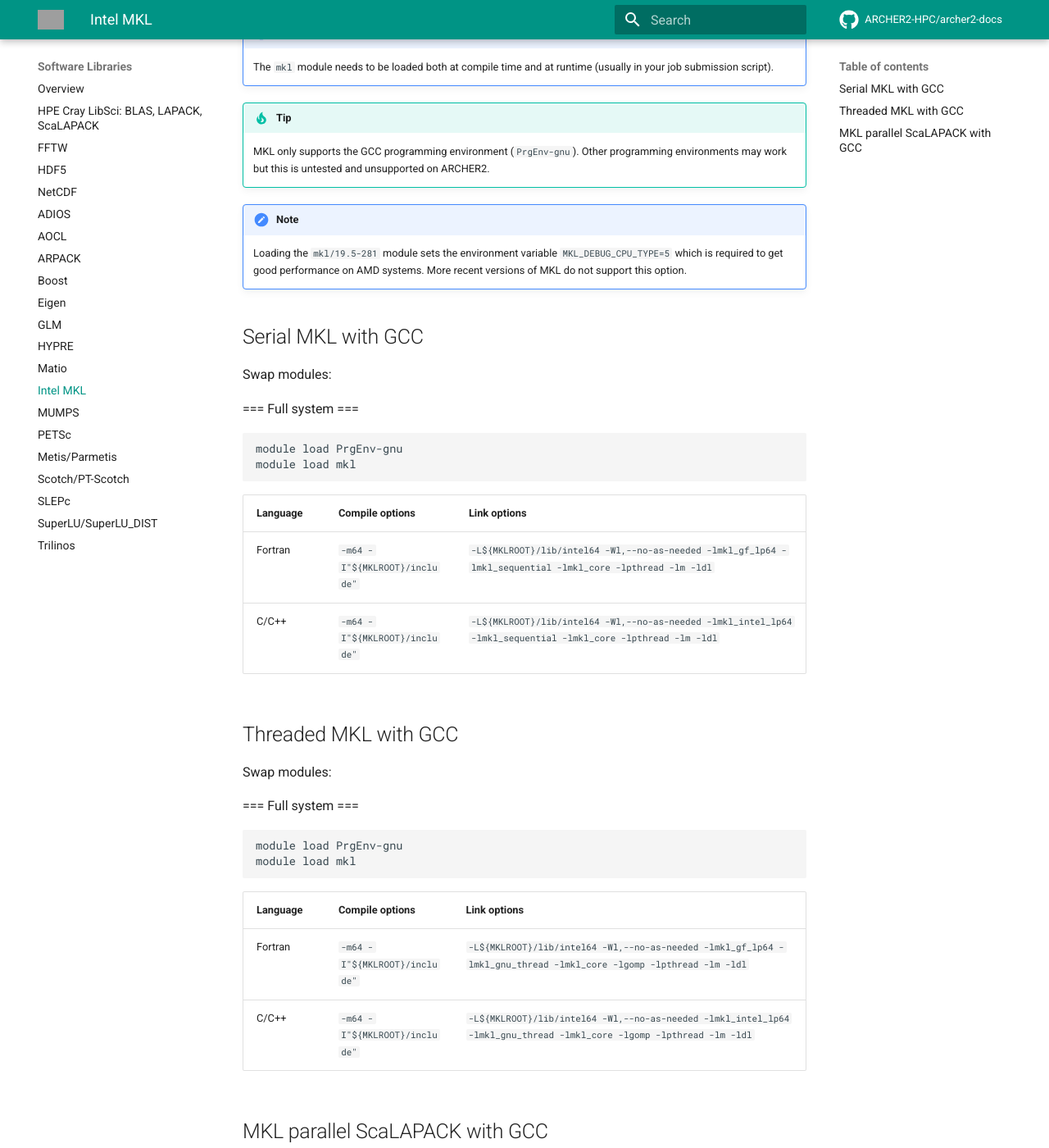
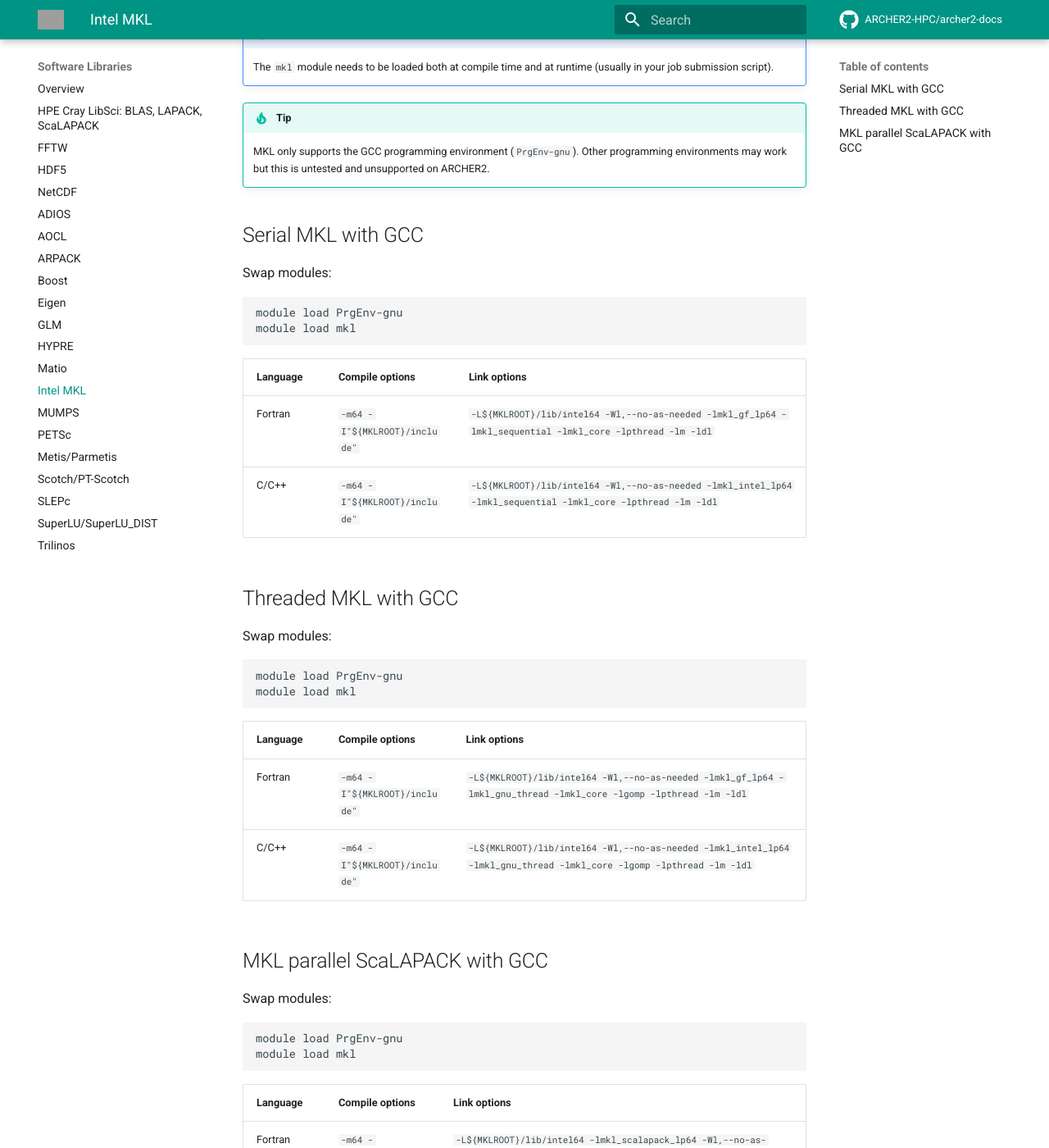
Before and after one commit to ARCHER2-HPC/archer2-docs, an MkDocs documentation site: the page built from docs/software-libraries/mkl.md, in a window 1280 px wide and 1400 px high, scrolled down 739 px. Shown: the whole window at 82% size. Built offline with MkDocs 1.6.1 and Material for MkDocs 9.7.7, drawn with Linux system fonts in a browser that asks for light colours; comment, search, counter and statistics services are not loaded; some of the changed text lies outside the part shown; grey boxes are pictures that could not be loaded.

Commit message:
Updates MKL docs

````diff
--- a/docs/software-libraries/mkl.md
+++ b/docs/software-libraries/mkl.md
@@ -33,20 +33,15 @@
     Other programming environments may work but this is untested and unsupported
     on ARCHER2.
 
-!!! note
-    Loading the `mkl/19.5-281` module sets the environment variable `MKL_DEBUG_CPU_TYPE=5`
-    which is required to get good performance on AMD systems. More recent
-    versions of MKL do not support this option.
-
 ## Serial MKL with GCC
 
 Swap modules:
 
-=== Full system ===
-    ```
-    module load PrgEnv-gnu
-    module load mkl
-    ```
+
+```bash
+module load PrgEnv-gnu
+module load mkl
+```
 
 | Language | Compile options | Link options |
 |----------|-|-|
@@ -57,11 +52,11 @@
 
 Swap modules:
 
-=== Full system ===
-    ```
-    module load PrgEnv-gnu
-    module load mkl
-    ```
+
+```bash
+module load PrgEnv-gnu
+module load mkl
+```
 
 | Language | Compile options | Link options |
 |----------|-|-|
@@ -72,11 +67,11 @@
 
 Swap modules:
 
-=== Full system ===
-    ```
-    module load PrgEnv-gnu
-    module load mkl
-    ```
+
+```bash
+module load PrgEnv-gnu
+module load mkl
+```
 
 | Language | Compile options | Link options |
 |----------|-|-|
````
